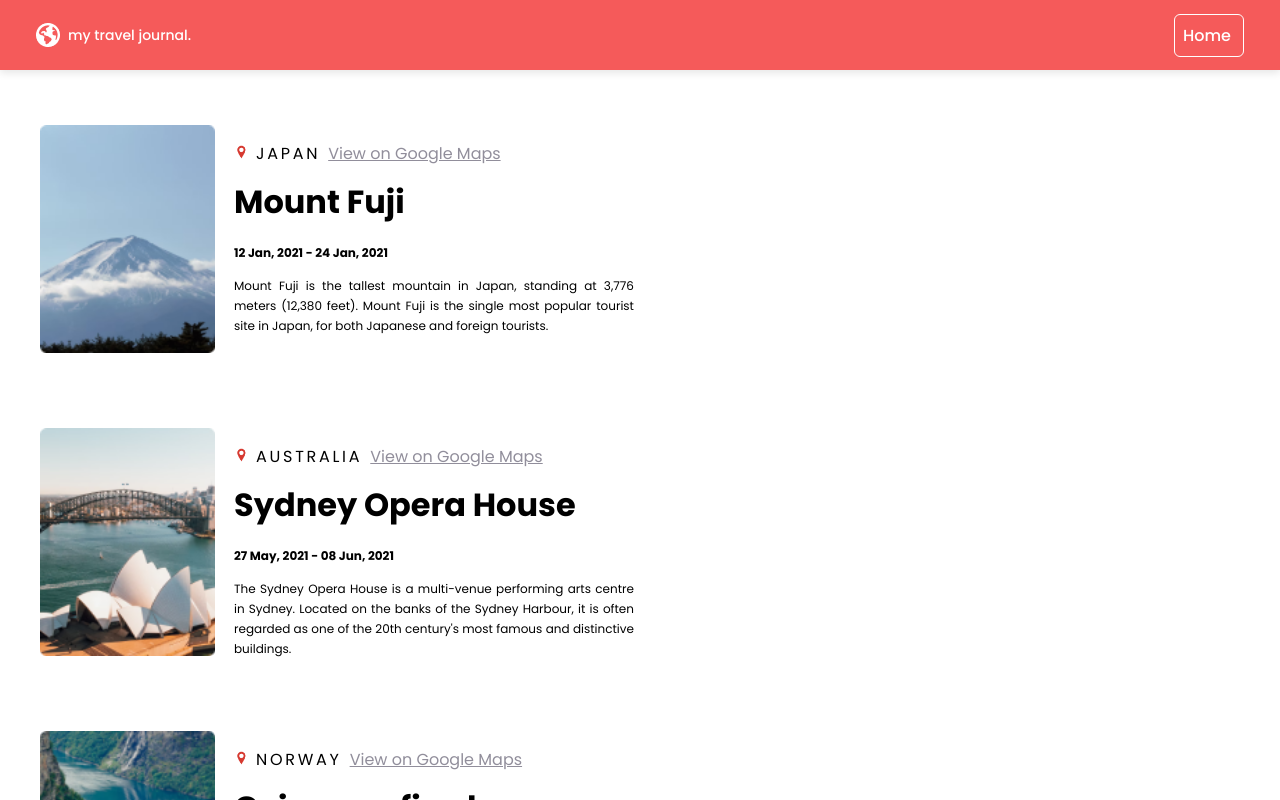
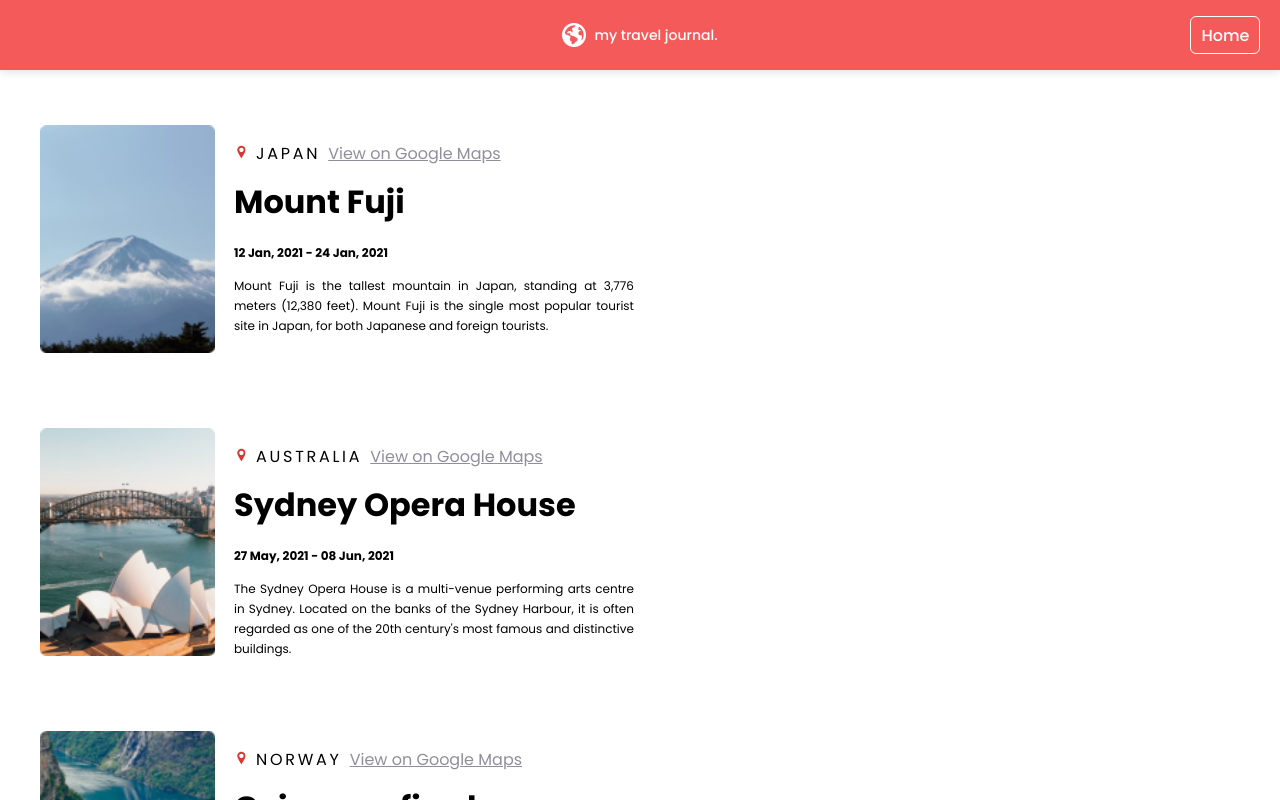
Before and after one commit to Persona743/airbnb, a React (Vite) app: page /task in a window 1280 px wide. Shown: the top 800 px of the page. Built offline with nearby package versions, Linux system fonts and the light colour scheme.

Commit message:
maps added

```diff
--- a/dataTask.js
+++ b/dataTask.js
@@ -3,7 +3,7 @@ export default [
         id: 1,
         title: 'Mount Fuji',
         location: 'Japan',
-        googleMapsUrl: 'https://goo.gl/maps/1DGM5WrWnATgkSNB8',
+        googleMapsUrl: 'https://goo.gl/maps/ix9jsN7ZCBbQT3FG9',
         startDate: '12 Jan, 2021',
         endDate: '24 Jan, 2021',
         description:
@@ -14,7 +14,7 @@ export default [
         id: 2,
         title: 'Sydney Opera House',
         location: 'Australia',
-        googleMapsUrl: 'https://goo.gl/maps/1DGM5WrWnATgkSNB8',
+        googleMapsUrl: 'https://goo.gl/maps/jRZY2aPxJVkH5g8DA',
         startDate: '27 May, 2021',
         endDate: '08 Jun, 2021',
         description:
@@ -25,7 +25,7 @@ export default [
         id: 3,
         title: 'Geirangerfjord',
         location: 'Norway',
-        googleMapsUrl: 'https://goo.gl/maps/1DGM5WrWnATgkSNB8',
+        googleMapsUrl: 'https://goo.gl/maps/dj5acktCs2tBKE6i7',
         startDate: '01 Oct, 2021',
         endDate: '18 Nov, 2021',
         description:
--- a/src/App.css
+++ b/src/App.css
@@ -14,7 +14,7 @@ body {
   font-weight: bold;
 }
 
-a {
+.btn {
   display: flex;
   align-items: center;
   margin-inline-start: auto;
@@ -31,7 +31,7 @@ a {
   transition: background 0.2s ease-in-out;
 }
 
-a:hover {
+.btn:hover {
   color: #fff;
   background: #F55A5A;
 }
@@ -154,9 +154,12 @@ section {
 }
 
 .task--btn {
-  /* position: absolute; */
+  display: flex;
+  align-items: center;
+  justify-content: center;
   left: 93%;
-  padding: 0.5rem;
+  position: absolute;
+  padding: 0.35rem;
   font-weight: 500;
   text-decoration: none;
   width: 70px;
@@ -164,6 +167,8 @@ section {
   color: #fff;
 
   border: 1px solid #fff;
+  border-radius: 6px;
+
   transition: background 0.2s ease-in-out;
 }
 
--- a/src/components/pages/home/Navbar.jsx
+++ b/src/components/pages/home/Navbar.jsx
@@ -5,7 +5,9 @@ export default function Navbar() {
     return (
         <nav>
             <img src="/assets/images/Vector.png" className="nav--logo" />
-            <Link to="/task">Task</Link>
+            <Link to="/task" className="btn">
+                Task
+            </Link>
         </nav>
     );
 }
--- a/src/components/pages/task/CardTask.jsx
+++ b/src/components/pages/task/CardTask.jsx
@@ -13,7 +13,15 @@ export default function CardTask(props) {
                     className="task--location"
                 />
                 <span className="country--name">{props.item.location}</span>
-                <span className="google--task">View on Google Maps</span>
+                <span>
+                    <a
+                        href={props.item.googleMapsUrl}
+                        target="_blank"
+                        className="google--task"
+                    >
+                        View on Google Maps
+                    </a>
+                </span>
                 <h1 className="task--card--title">{props.item.title}</h1>
                 <span className="task--date">
                     {props.item.startDate} -&nbsp;
```
